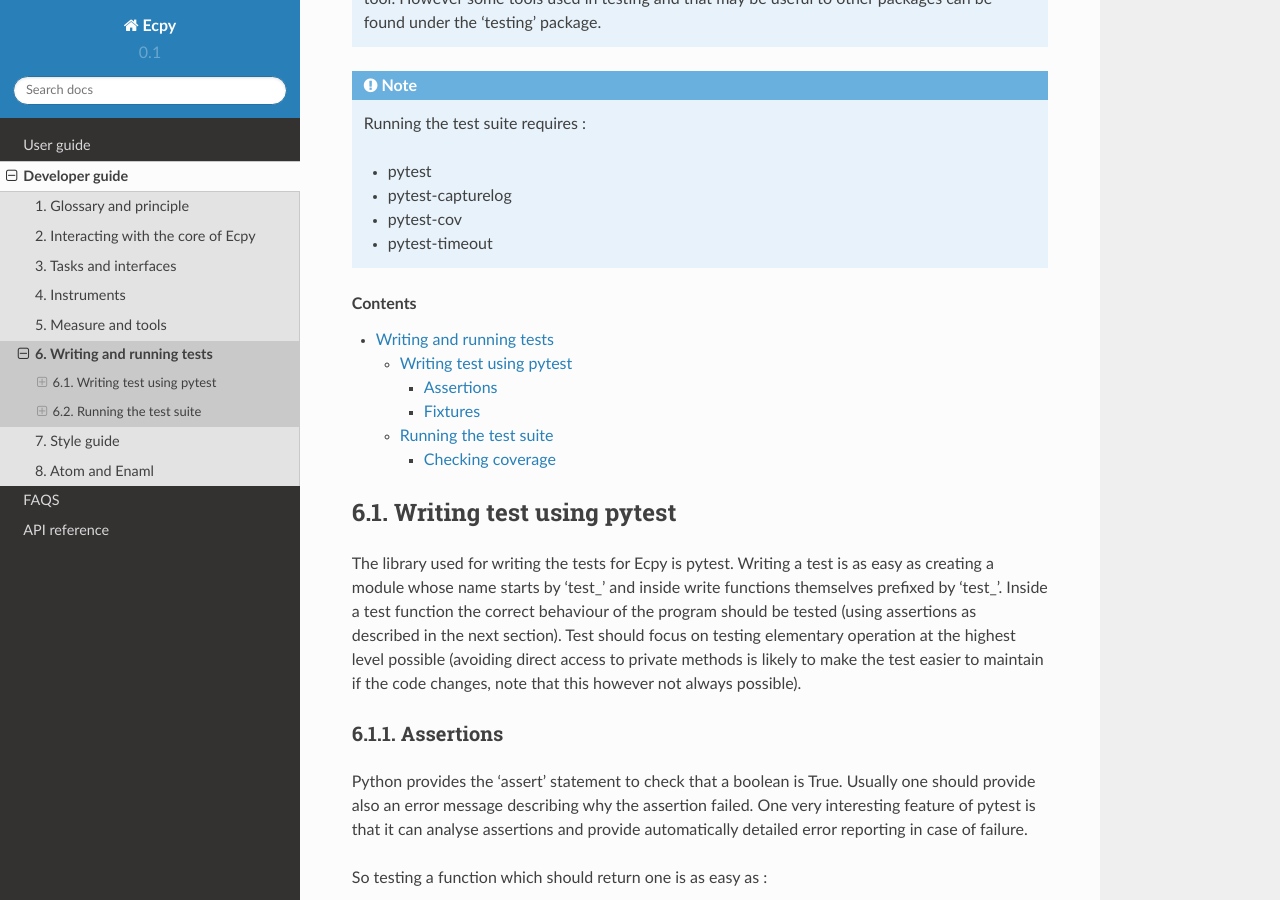
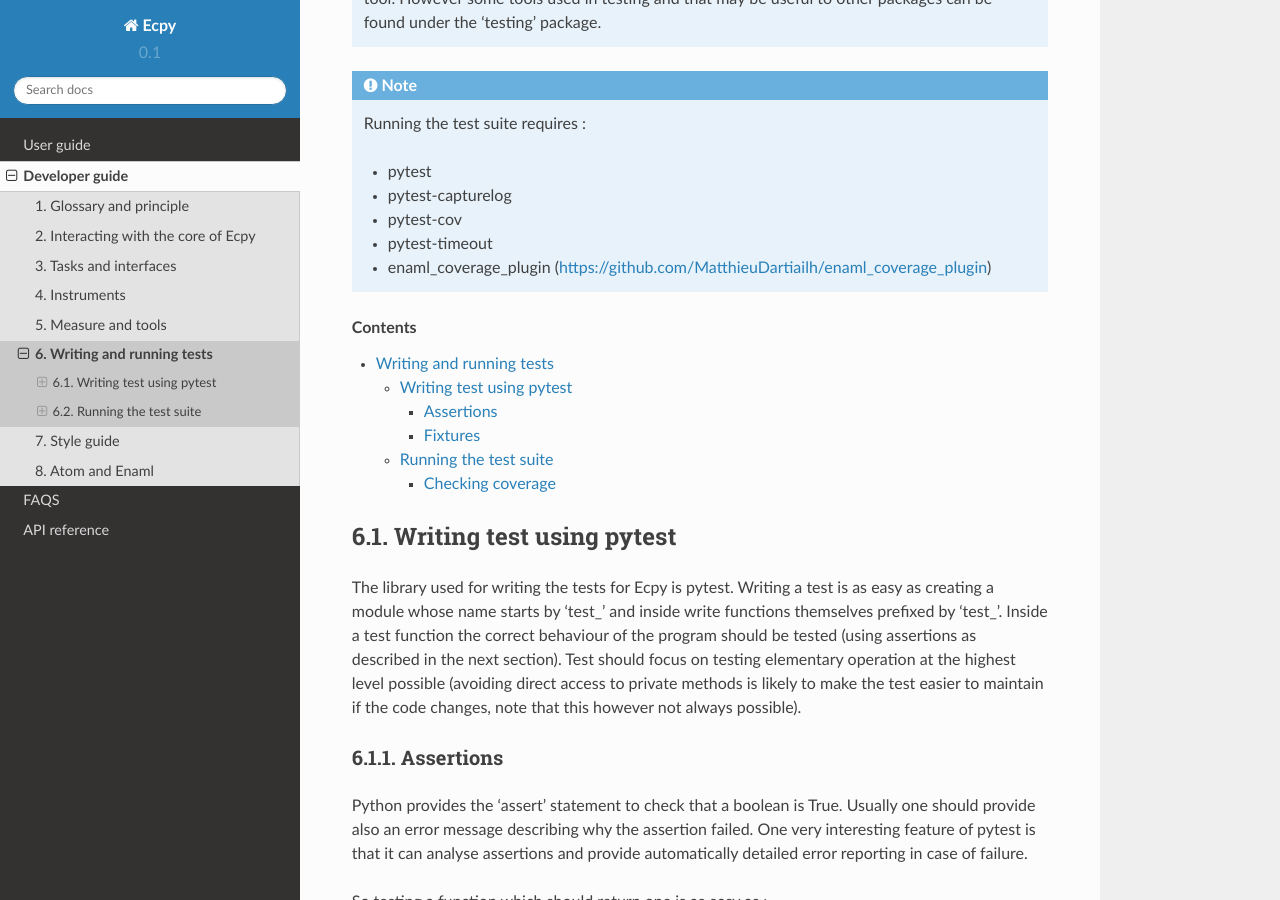
Before and after one commit to Exopy/exopy, a Sphinx documentation site: the page built from docs/source/dev_guide/testing.rst, in a window 1280 px wide and 900 px high, scrolled down 482 px. Built offline with Sphinx 7.4.7 and the Read the Docs theme 2.0.0, drawn with Linux system fonts in a browser that asks for light colours.

Commit message:
testing : use enaml_coverage_plugin

```diff
--- a/docs/source/dev_guide/testing.rst
+++ b/docs/source/dev_guide/testing.rst
@@ -27,6 +27,8 @@ tested nonetheless.
     - pytest-capturelog
     - pytest-cov
     - pytest-timeout
+    - enaml_coverage_plugin
+      (https://github.com/MatthieuDartiailh/enaml_coverage_plugin)
 
 .. contents::
 
```
Also changed, not shown: .travis.yml, 1 other file.
